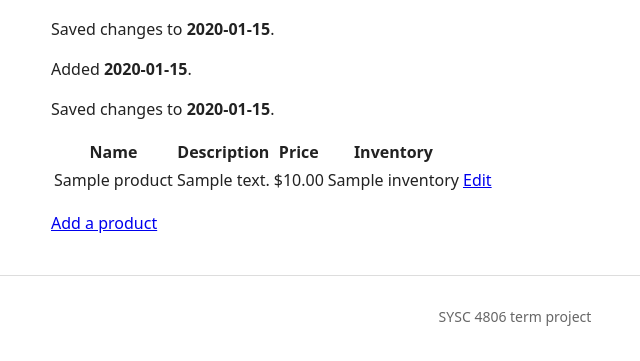
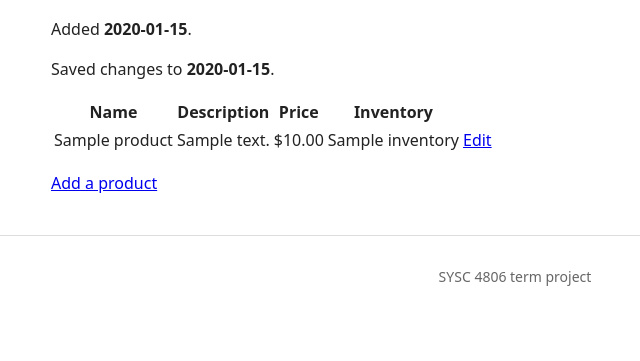
Before and after one commit to JacobA31/Mini-Shopify, a Spring app: template src/main/resources/templates/products/list.html in a window 1280 px wide. Shown: the part 193-554 px from the top of the page, without its empty margins (125-765 px from the left). Run offline with Thymeleaf, Linux system fonts and the light colour scheme; the template is opened without the code that fills it: most values are stand-ins (such as "Sample title", 1, 10 or a date in 2020); data that the repository does not hold is empty.

Commit message:
Remove unused shop-saved message from product list (#24)

```diff
--- a/src/main/java/com/minishopify/repository/ProductRepository.java
+++ b/src/main/java/com/minishopify/repository/ProductRepository.java
@@ -12,6 +12,6 @@ public interface ProductRepository extends JpaRepository<Product, Long> {
 
     boolean existsByShopIdAndNameIgnoreCase(Long shopId, String name);
 
-    // Same check while editing: ignores the product being edited, so keeping its own name is allowed
+    // Same check while editing but it ignores the product being edited so keeping its own name is allowed
     boolean existsByShopIdAndNameIgnoreCaseAndIdNot(Long shopId, String name, Long id);
 }
--- a/src/main/java/com/minishopify/service/ShopService.java
+++ b/src/main/java/com/minishopify/service/ShopService.java
@@ -49,7 +49,7 @@ public class ShopService {
         return toForm(getShop(shopId));
     }
 
-    // Replaces the shop's name, description, and tags with the new form data
+    // Replaces the shop's info with the new form data
     @Transactional
     public Shop updateShop(Long shopId, ShopForm form) {
         Shop shop = getShop(shopId);
--- a/src/main/resources/templates/products/list.html
+++ b/src/main/resources/templates/products/list.html
@@ -9,10 +9,6 @@
     <p>
         Shop: <strong th:text="${shop.name}">Shop name</strong>
         <a th:href="@{/shops/{id}/edit(id=${shop.id})}">Edit shop details</a>
-    </p>
-
-    <p th:if="${updatedShopName != null}">
-        Saved changes to <strong th:text="${updatedShopName}">shop</strong>.
     </p>
 
     <p th:if="${addedProductName != null}">
```
